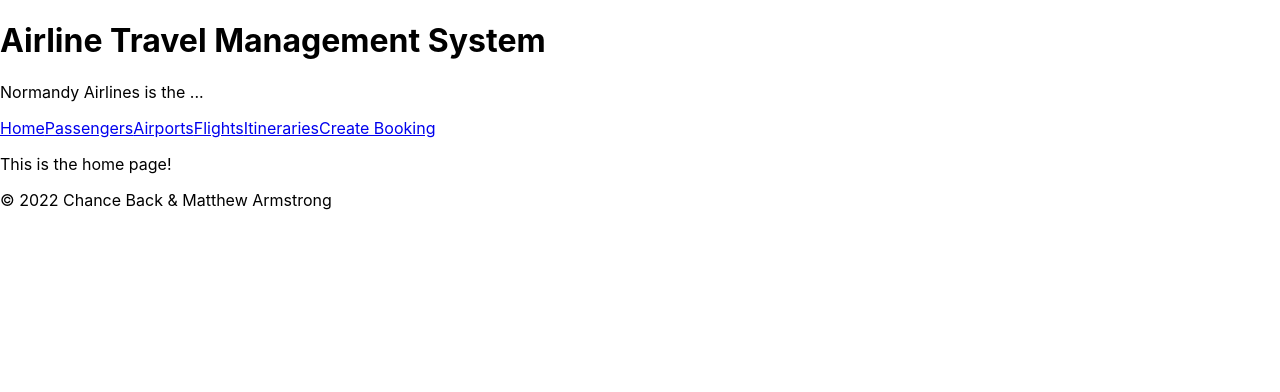
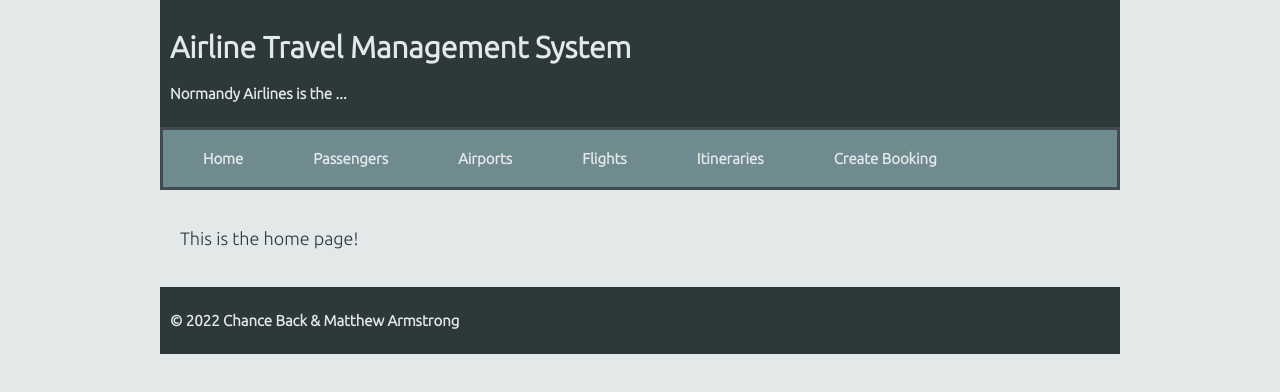
Before and after one commit to chanceback/Airline-Travel-Management-System, a React (Create React App) app in the folder project/p-frontend/: page / in a window 1280 px wide. Shown: the top 392 px of the page. Built offline with nearby package versions, Linux system fonts and the light colour scheme.

Commit message:
updated app.css

```diff
--- a/project/p-frontend/src/App.css
+++ b/project/p-frontend/src/App.css
@@ -1,38 +1,241 @@
-.App {
-  text-align: center;
+/*  ===== MOBILE styles (inherited by all devices) =====
+/*  ===== See tablet, desktop, and print @media queries at the bottom.
+
+
+/*   ----- Imports  -----  */
+
+@import url('https://fonts.googleapis.com/css2?family=Ubuntu:wght@300&display=swap');
+
+/* @import '../node_modules/modern-normalize/modern-normalize.css';
+
+
+
+/*   ----- Variables  -----  */
+:root {}
+
+/*  ----- Viewport ----- elements inherited by all remaining elements ----- */
+body {                     /* Can alternatively define in html {} or :root {} */
+  color:#2D383A;
+  background-color:#E3E8E9;
+  font-family: 'Ubuntu', sans-serif;
+  font-size: 18px;
+  max-width: 960px;
+  margin: auto;
+  padding: auto;
 }
 
-.App-logo {
-  height: 40vmin;
-  pointer-events: none;
+/* ----- Anchors ----- Text links */
+a {}
+a:link {}
+a:hover {}
+a:active {}
+a:visited {}
+
+/*  ----- Navigation ----- Override text links for navigation only.  */
+nav {
+  background-color: #708B90;
+  color:  #E3E8E9;
+  border: 3px solid #414A4C;
+  font-size: 15px;
+  font-weight: 600;
+  line-height: normal;
+  margin: 0px;
+  padding: 20px;
+  text-decoration: none;
+  vertical-align: auto;
+
+
+}
+nav a {
+  background-color: #708B90;
+  color:  #E3E8E9;
+  border: none;
+  font-size: 15px;
+  font-weight: 600;
+  line-height: normal;
+  margin: 20px;
+  padding-right: 30px;
+  text-decoration: none;
+  font-weight: 600;
+  vertical-align: auto;
+}
+nav a:hover {
+  background-color: #708B90;
+  color:  #D2C7C5;
+  border: none;
+  font-size: 15px;
+  font-weight: 600;
+  line-height: normal;
+  margin: 20px;
+  padding-right: 30px;
+  text-decoration: underline;
+  font-weight: 600;
+  vertical-align: auto;
+  text-underline-offset: 8px;
 }
 
-@media (prefers-reduced-motion: no-preference) {
-  .App-logo {
-    animation: App-logo-spin infinite 20s linear;
+/*  ----- Page layout blocks -----  */
+header, footer {
+  background-color: #2D383A ;
+  color: #E3E8E9;
+  border:  none;
+  font-size: 15px;
+  font-weight: 600;
+  margin: 0px;
+  padding: 10px;
+}
+main {
+  color:#2D383A;
+  background-color:#E3E8E9;
+  border: none;
+  padding: 20px;
+}
+section {}
+  article {}
+    #topic1 {}
+    #topic2 {}
+    #gallery1 {}
+    #gallery2 {}
+div {}
+aside {}
+
+/*  -----  Typography  ----- */
+p {}
+br {}
+ol, ul, dl {}
+li {}
+dt {}
+dd {}
+
+h1, h2, h3, h4, h5, h6 {} /* Define consistant font family.*/
+h1 {}
+h2 {}
+h3 {}
+h4 {}
+h5 {}
+h6 {}
+
+abbr {}
+acronym {}
+address {}
+blockquote {}
+  q {}
+  cite {}
+em {}
+hr {}
+mark {}
+s {}
+span {}
+strong {}
+sub {}
+sup {}
+time {}
+
+/*  ----- Coding or instructional typography ----- */
+pre {}
+code {}
+kbd {}
+samp {}
+var {}
+del {}
+ins {}
+
+/*  ----- Table ----- */
+table {
+  border-collapse: collapse;
+  border: 3px solid #414A4C;
+  margin: 10px;
+}
+caption {}
+thead {}
+tbody {}
+tfoot {}
+tr {
+  border: 1px solid #414A4C;
+  padding: 10px;
+}
+th {
+  border: 1px solid #414A4C;
+  padding: 10px;
+}
+td {
+  border: 1px solid #414A4C;
+  padding: 10px;
+}
+colgroup {}
+data {}
+datalist {}
+
+
+/*  ----- Form ----- */
+form {}
+fieldset {
+  display: grid;
+  width: 50%;
+  margin: auto
+}
+  legend {}
+label {}
+  button {
+    margin-top: 5px;
+    padding: 5px 20px;
+    font-family: 'Ubuntu', sans-serif;
   }
-}
+  input {
+    padding: 5px;
+    font-family: 'Ubuntu', sans-serif;
+    margin: 2px;
+  }
+  output {}
+  meter {}
+  progress {}
+  select {}
+    optgroup {}
+    option {}
+  textarea {}
 
-.App-header {
-  background-color: #282c34;
-  min-height: 100vh;
-  display: flex;
-  flex-direction: column;
-  align-items: center;
-  justify-content: center;
-  font-size: calc(10px + 2vmin);
-  color: white;
-}
+/* ----- Media ----- */
+figure {}
+  figcaption {}
+img {}
+svg {}
+picture {}
+  source {}
+iframe {}
+video {}
+audio {}
+embed {}
+object {}
 
-.App-link {
-  color: #61dafb;
-}
 
-@keyframes App-logo-spin {
-  from {
-    transform: rotate(0deg);
-  }
-  to {
-    transform: rotate(360deg);
-  }
-}
+/*  ----- Classes for alignment, positioning, widths, grids, embellishments, and animation -----  */
+.floatright {}
+.floatleft {}
+.center-middle {}
+
+.ten {}
+.twenty {}
+.thirty {}
+.forty {}
+.fifty {}
+.sixty {}
+.seventy {}
+.eighty {}
+
+.radius {}
+.circle {}
+.boxshadow {}
+.tshadow {}
+.gradient {}
+.shape {}
+
+@keyframes App-logo {}
+
+/*   ===== TABLET  media query overrides mobile styles ===== */
+@media all and (min-width: 600px) {}
+
+/*   ===== DESKTOP  media query overrides mobile and tablet styles ===== */
+@media all and (min-width: 1080px) {}
+
+/*   ===== PRINT  media query overrides previous styles =====  */
+@media print {}
```
